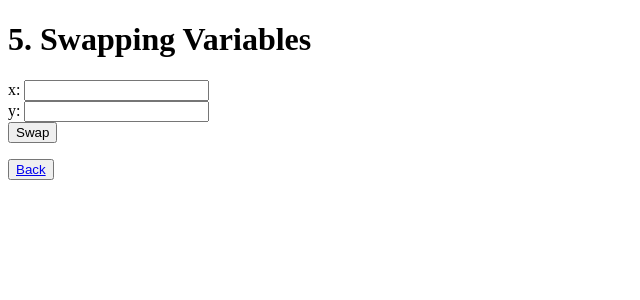
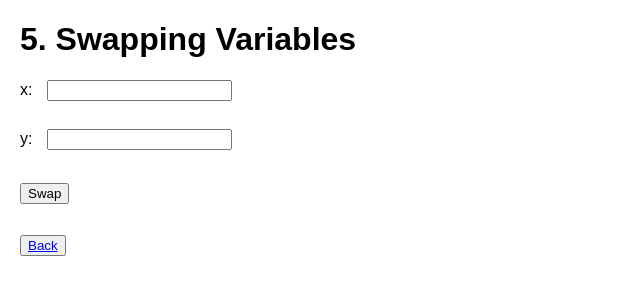
Before and after one commit to Jesrino/233202505-Parino, a PHP site: page /swap.php in a window 1280 px wide. Shown: the top 300 px of the page, without its empty margins (0-640 px from the left). Run offline with PHP 8.4, Linux system fonts and the light colour scheme.

Commit message:
Added Some Design

```diff
--- a/swap.php
+++ b/swap.php
@@ -2,6 +2,13 @@
 <html lang="en">
 <head><meta charset="utf-8"><title>Task 5</title></head>
 <body>
+    <style>
+    body { font-family: Arial, sans-serif; margin: 20px; }
+    label { display: block; margin-top: 10px; }
+    input { margin-left: 10px; }
+    button { margin-top: 15px; }
+  </style>
+
   <h1>5. Swapping Variables</h1>
   <?php function h($s){return htmlspecialchars($s,ENT_QUOTES,'utf-8');} ?>
   <?php
```
Also changed, not shown: string.php (+7 -0 lines), temperature.php (+7 -0 lines), travel.php (+9 -0 lines).
